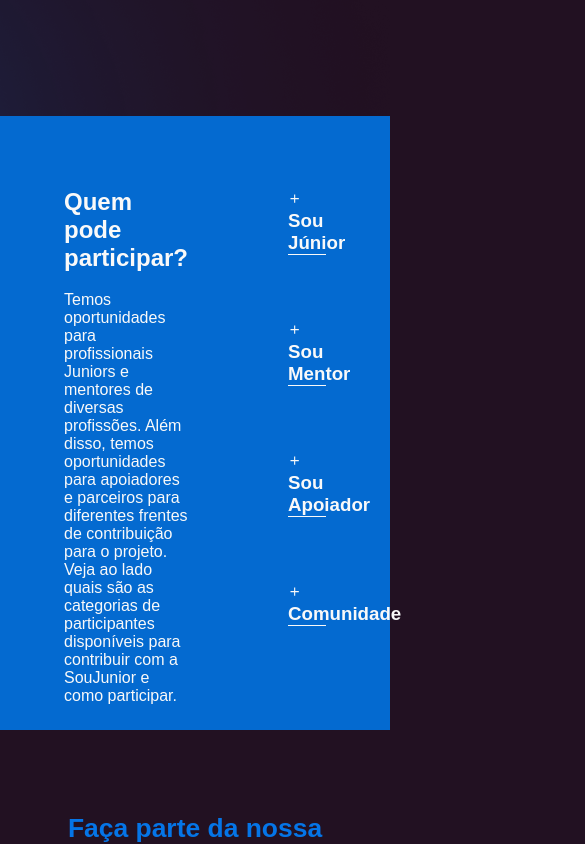
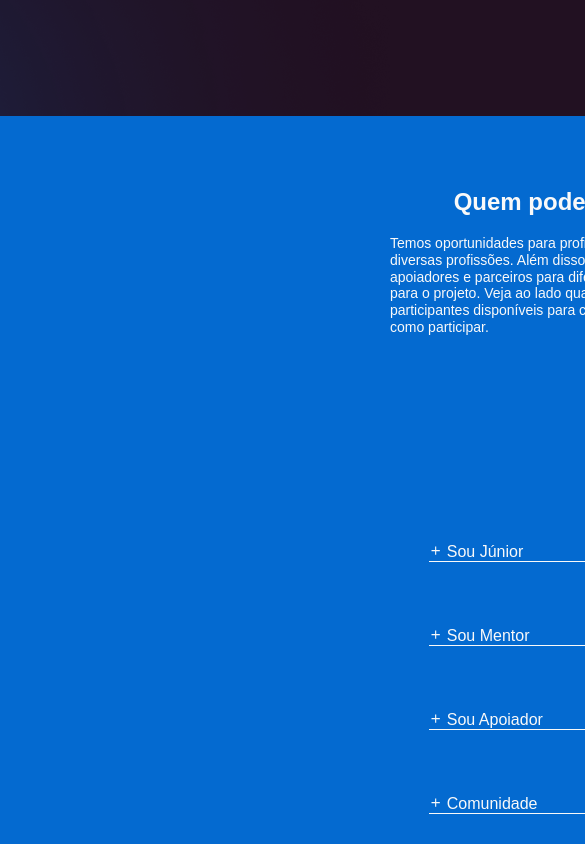
Before and after one commit to SouJunior/site-webapp, a Next.js app: page / in a window 390 px wide. Shown: the part 1310-2154 px from the top of the page, 585 px wide, since content can reach past the window. Built offline with nearby package versions, Linux system fonts and the light colour scheme; a web font is replaced by a local one.

Commit message:
alterações na responsividade

```diff
--- a/components/Footer/Footer.module.css
+++ b/components/Footer/Footer.module.css
@@ -30,3 +30,17 @@
   padding: 0;
   margin: 0;
 }
+
+
+/*Resposividade*/
+
+@media (max-width: 900px){
+  .footerContainer{
+    display: flex;
+    flex-direction: column;
+    justify-content: center;
+    align-items: center;
+
+  }
+
+}
--- a/components/Participation/Participation.module.css
+++ b/components/Participation/Participation.module.css
@@ -8,9 +8,8 @@ justify-content: center;
 align-items: flex-start;
 padding: 72px 176px;
 gap: 100px;
-width: 100%;
-max-width: 1440px;
-height: 100%;
+width: 110vw;
+height: auto;
 background-color: #046AD0;
 margin: auto;
 font-family: 'Radio Canada', sans-serif;
@@ -24,7 +23,7 @@ flex-direction: column;
 align-items: center;
 padding: 0px;
 gap: 19px;
-width: 589px;
+width: 429px;
 height: 254px;
 color:rgba(4, 106, 208, 1);
 
@@ -36,6 +35,9 @@ color:rgba(4, 106, 208, 1);
 
 .p{
     align-items: left;
+    Weight:400;
+    font-size: 14px;
+    Line-height: 16.8px;
 
 }
 
@@ -45,22 +47,27 @@ flex-direction: column;
 align-items: flex-start;
 padding: 0px;
 gap: 32px;
-width: 100%;
+width: 559px;
 height: auto;
 color: rgba(4, 106, 208, 1);
 }
 
+
 .rightSide h3{
     position: relative;
     color: rgba(249, 249, 249, 1);
+    font-style: normal;
+    font-weight: 400;
+    font-size: 16px;
+    line-height: 19px;
     }
 
-
+/*Linha abaixo do h3*/
 .border{
     content: "";
     position: absolute;
     border-bottom: 1px solid rgba(249, 249, 249, 1);
-    width: 100%;
+    width: 80%;
     bottom:0px;
 
    }
@@ -86,3 +93,35 @@ color: rgba(4, 106, 208, 1);
     cursor: pointer;
     border: none;
    }
+
+   /*Responsividade*/
+
+   @media (max-width: 900px) {
+    .container{
+        display: flex;
+        flex-direction: column;
+        justify-content: center;
+        align-items: center;
+        width: 300vw;
+        height: auto;
+        margin: 0;
+    }
+
+    .leftSide{
+        display: flex;
+        flex-direction: column;
+        align-items: left;
+        max-width: 100vw;
+    }
+
+    .leftSide p{
+        text-align:left
+            }
+
+    .rightSide{
+        width: 100vw;
+        align-items: center;
+
+    }
+
+      }
```
